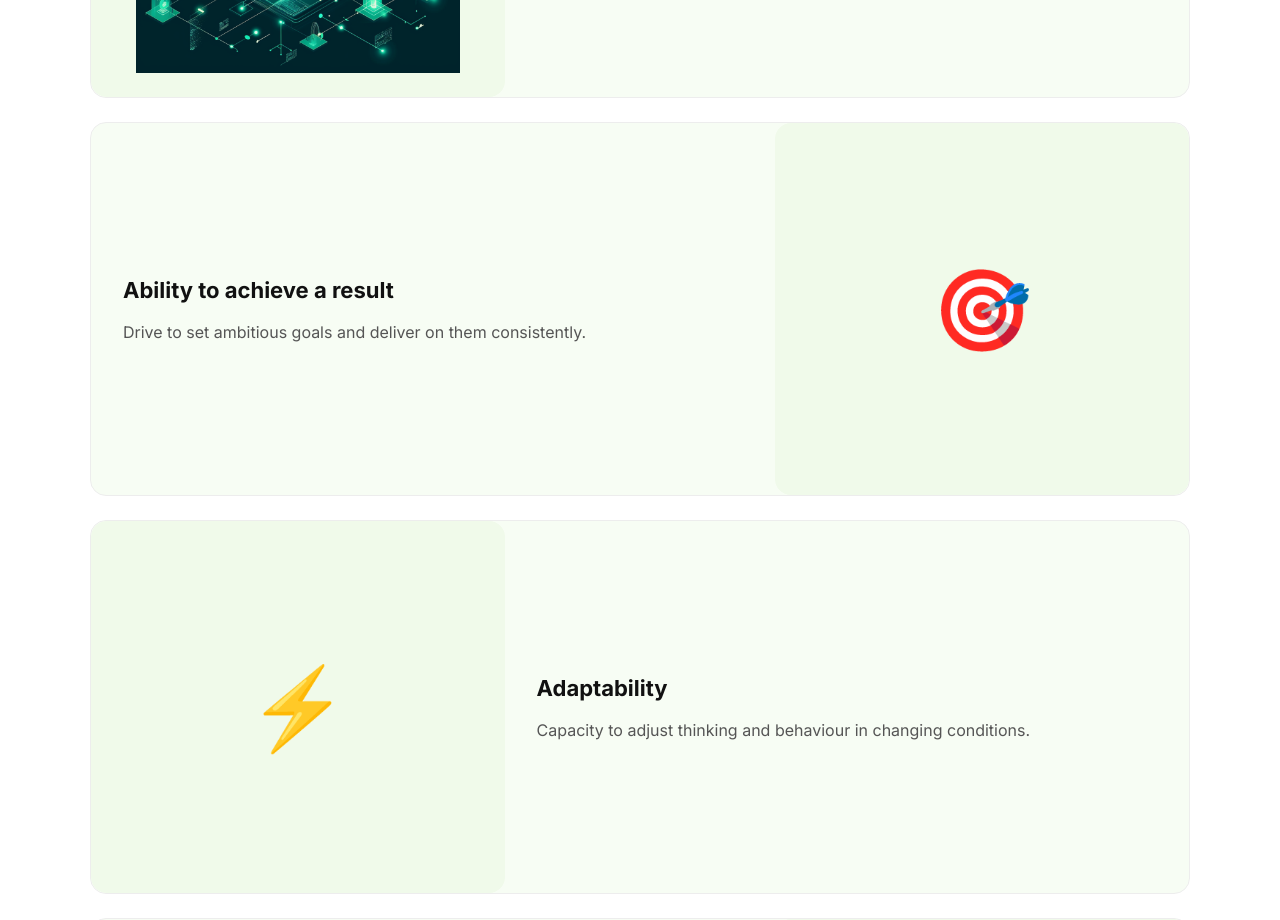
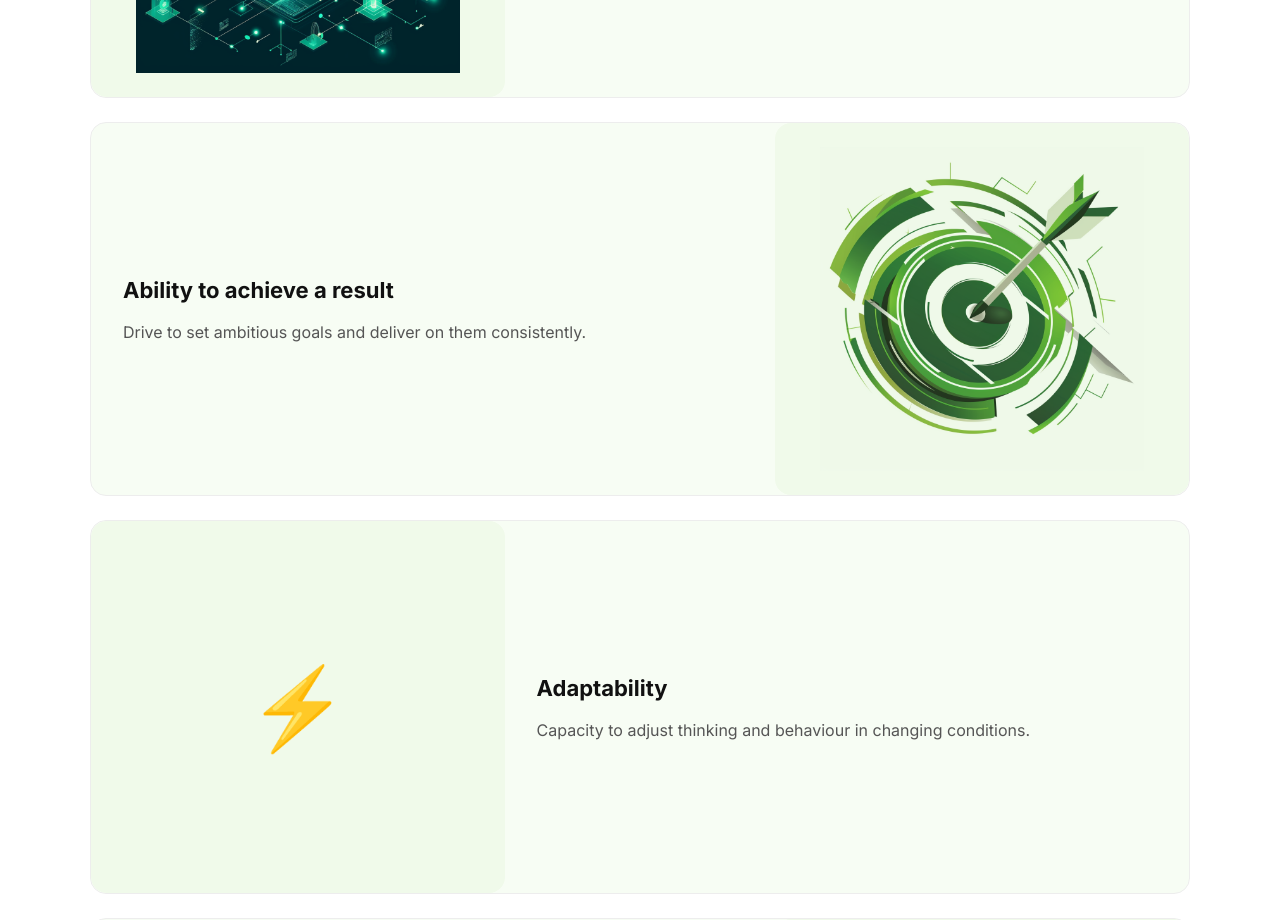
Before and after one commit to svkorovin-jpg/gntpower, a Next.js app: page /en in a window 1280 px wide. Shown: the part 1860-2780 px from the top of the page. Built offline with nearby package versions, Linux system fonts and the light colour scheme.

Commit message:
Add result.png for second competency card

```diff
--- a/components/Competencies.tsx
+++ b/components/Competencies.tsx
@@ -2,7 +2,7 @@ import Image from "next/image"
 import FadeIn from "./FadeIn"
 
 const ICONS = ["🧩", "🎯", "⚡", "🤝"]
-const IMAGES: (string | null)[] = ["/systemic.png", null, null, null]
+const IMAGES: (string | null)[] = ["/systemic.png", "/result.png", null, null]
 
 type CompetencyItem = {
   title: string
```
Also changed, not shown: public/result.png (added).
